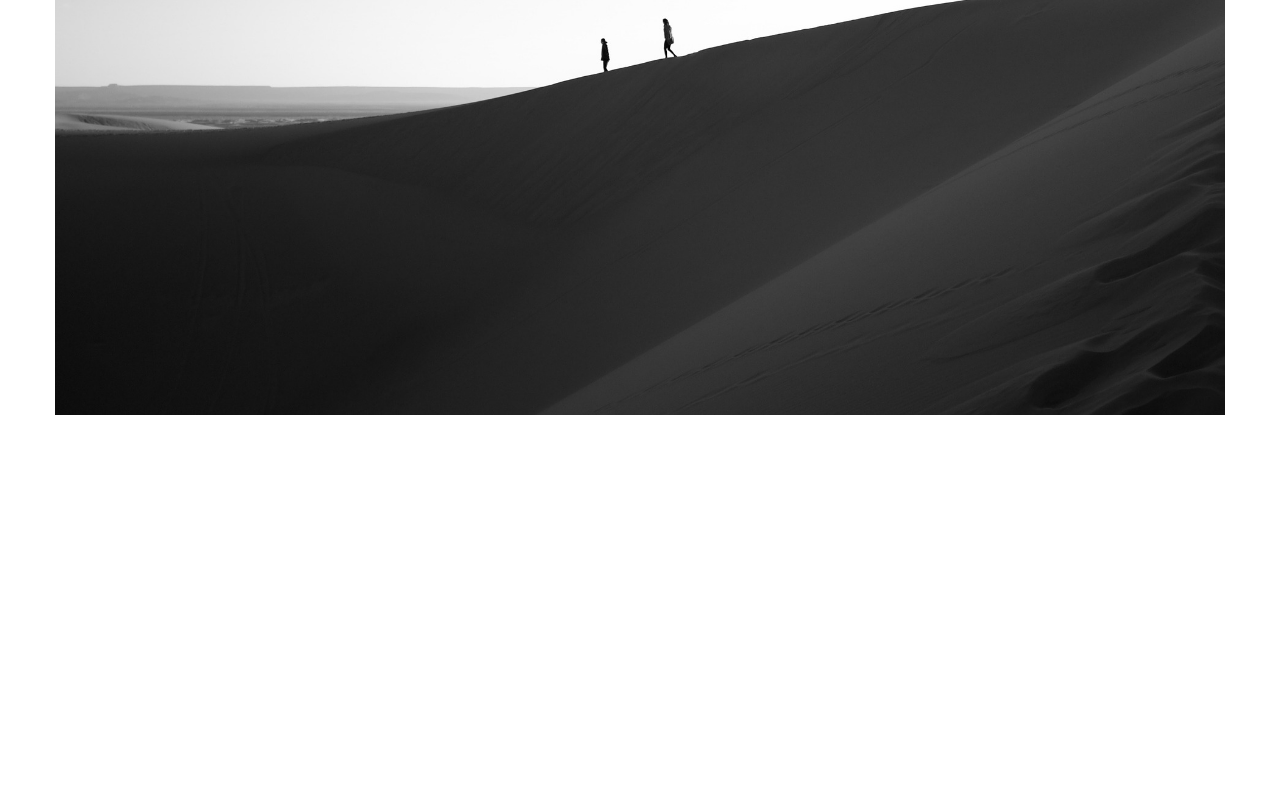
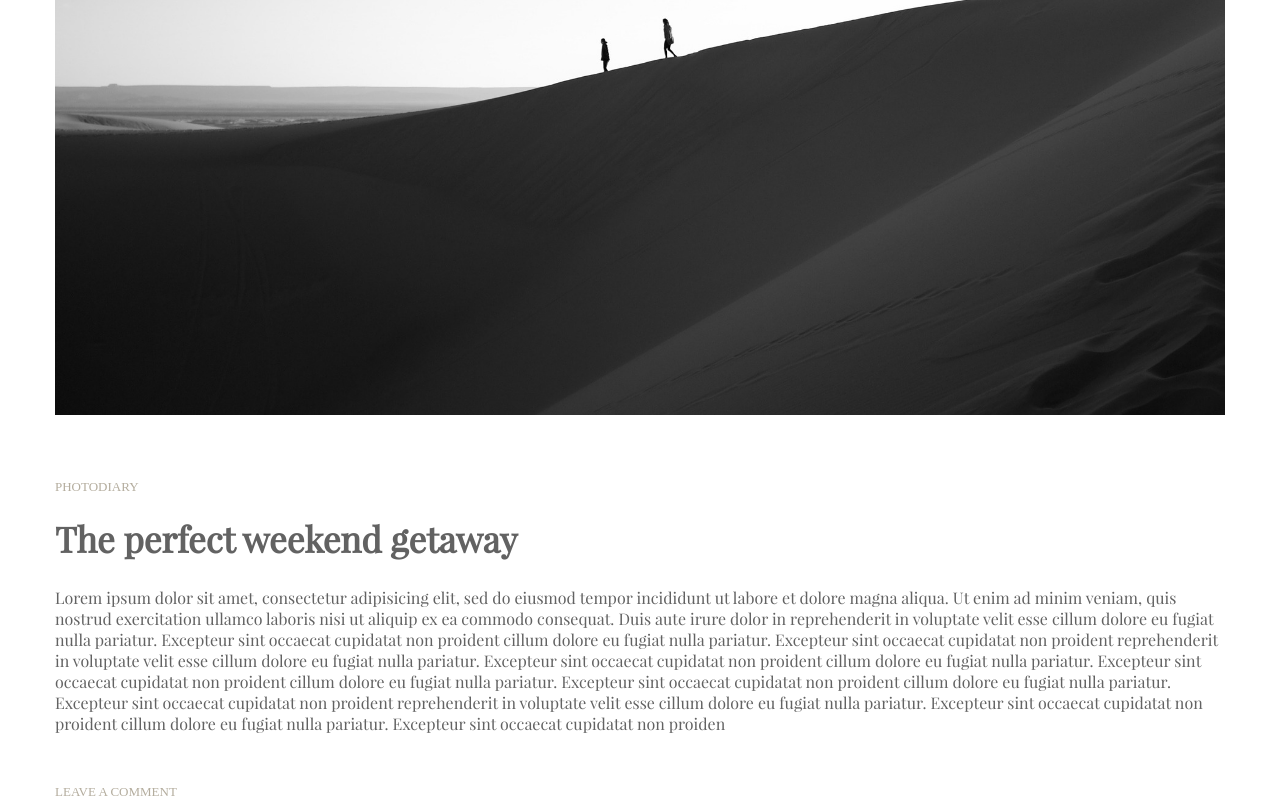
Before and after one commit to Hectordavid500/test, a plain HTML site: page index.html in a window 1280 px wide. Shown: the part 505-1305 px from the top of the page. Before the commit the page ends 924 px from the top, so only its background shows below. Drawn offline with Linux system fonts and the light colour scheme; a web font is replaced by a local one.

Commit message:
seccion-primer-texto

```diff
--- /dev/null
+++ b/css/estilos1/_seccion-primer-texto.sass
@@ -0,0 +1,80 @@
+@font-face
+	font-family: "fuente-cuatro"
+	src: url("../../FONTS/Ubuntu/Ubuntu-Light.ttf")
+
+.primer-texto
+	position: relative
+	width: 100%
+	padding-top: 40px
+	display: flex
+	.art1
+		flex-grow: 1
+		margin-left: 3px
+		margin-right: 3px
+		display: flex
+		flex-direction: column
+		.parrafo-uno
+			margin: 0px
+			color: #b4ad9e
+			font-family: 'fuente-cuatro'
+			font-size: 13px
+			margin-bottom: 20px
+		h1
+			margin: 0px
+			font-family: 'fuente-uno'
+			font-size: 25px
+			color: #626262
+			margin-bottom: 25px
+
+		.parrafo-dos
+			color: #626262
+			margin: 0px
+			font-family: 'fuente-uno'
+			margin-bottom: 50px
+		.parrafo-tres
+			margin: 0px
+			font-family: 'fuente-cuatro'
+			font-size: 13px
+			color: #b4ad9e
+
+@media screen and (min-width: 450px)
+	.primer-texto
+		.art1
+			margin-right: 10px
+			margin-left: 10px
+
+@media screen and (min-width: 550px)
+	.primer-texto
+		.art1
+			margin-right: 15px
+			margin-left: 15px
+
+@media screen and (min-width: 750px)
+	.primer-texto
+		padding-top: 60px
+		.art1
+			margin-right: 25px
+			margin-left: 25px
+			h1
+				font-size: 35px
+
+
+@media screen and (min-width: 950px)
+	.primer-texto
+		.art1
+			margin-right: 45px
+			margin-left: 45px
+
+@media screen and (min-width: 1100px)
+	.primer-texto
+		.art1
+			margin-right: 55px
+			margin-left: 55px
+
+@media screen and (min-width: 1300px)
+	.primer-texto
+		justify-content: center
+		.art1
+			flex-grow: 0
+			width: 1020px
+			margin: 0px
--- /dev/null
+++ b/css/estilos1/_variables.sass
@@ -0,0 +1 @@
+$gris1: #b4ad9e
--- a/css/estilos1/main.sass
+++ b/css/estilos1/main.sass
@@ -1,2 +1,3 @@
 @import _header
 @import _seccion-imagen-principal
+@import _seccion-primer-texto
--- a/index.html
+++ b/index.html
@@ -32,6 +32,28 @@
  	<img src="img/img-principal.jpg" atl="">
  </figure>
 </section>
+<section class="primer-texto">
+ <article class="art1">
+ 	<p class="parrafo-uno">PHOTODIARY</p>
+ 	<h1>The perfect weekend getaway</h1>
+ 	<p class="parrafo-dos">Lorem ipsum dolor sit amet, consectetur adipisicing elit, sed do eiusmod
+ 	tempor incididunt ut labore et dolore magna aliqua. Ut enim ad minim veniam,
+ 	quis nostrud exercitation ullamco laboris nisi ut aliquip ex ea commodo
+ 	consequat. Duis aute irure dolor in reprehenderit in voluptate velit esse
+ 	cillum dolore eu fugiat nulla pariatur. Excepteur sint occaecat cupidatat non
+ 	proident cillum dolore eu fugiat nulla pariatur. Excepteur sint occaecat cupidatat non
+ 	proident reprehenderit in voluptate velit esse
+ 	cillum dolore eu fugiat nulla pariatur. Excepteur sint occaecat cupidatat non
+ 	proident cillum dolore eu fugiat nulla pariatur. Excepteur sint occaecat cupidatat non
+ 	proident cillum dolore eu fugiat nulla pariatur. Excepteur sint occaecat cupidatat non
+ 	proident cillum dolore eu fugiat nulla pariatur. Excepteur sint occaecat cupidatat non
+ 	proident reprehenderit in voluptate velit esse
+ 	cillum dolore eu fugiat nulla pariatur. Excepteur sint occaecat cupidatat non
+ 	proident cillum dolore eu fugiat nulla pariatur. Excepteur sint occaecat cupidatat non
+ 	proiden</p>
+ 	<p class="parrafo-tres">LEAVE A COMMENT</p>
+ </article>
+</section>
 
 <script src="js/motor.js"></script>
 </body>
```
Also changed, not shown: css/estilos1/main.css, 1 other file.
